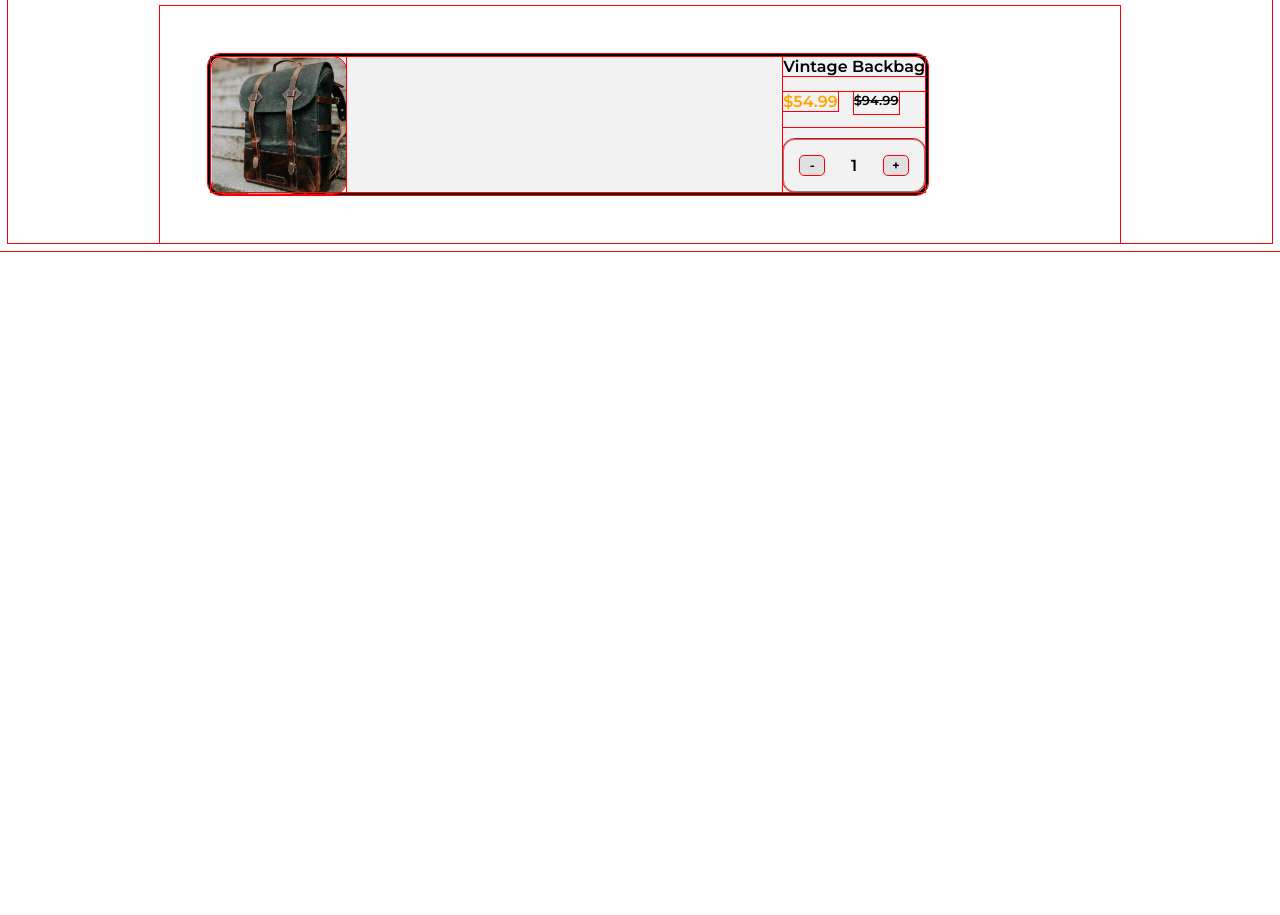
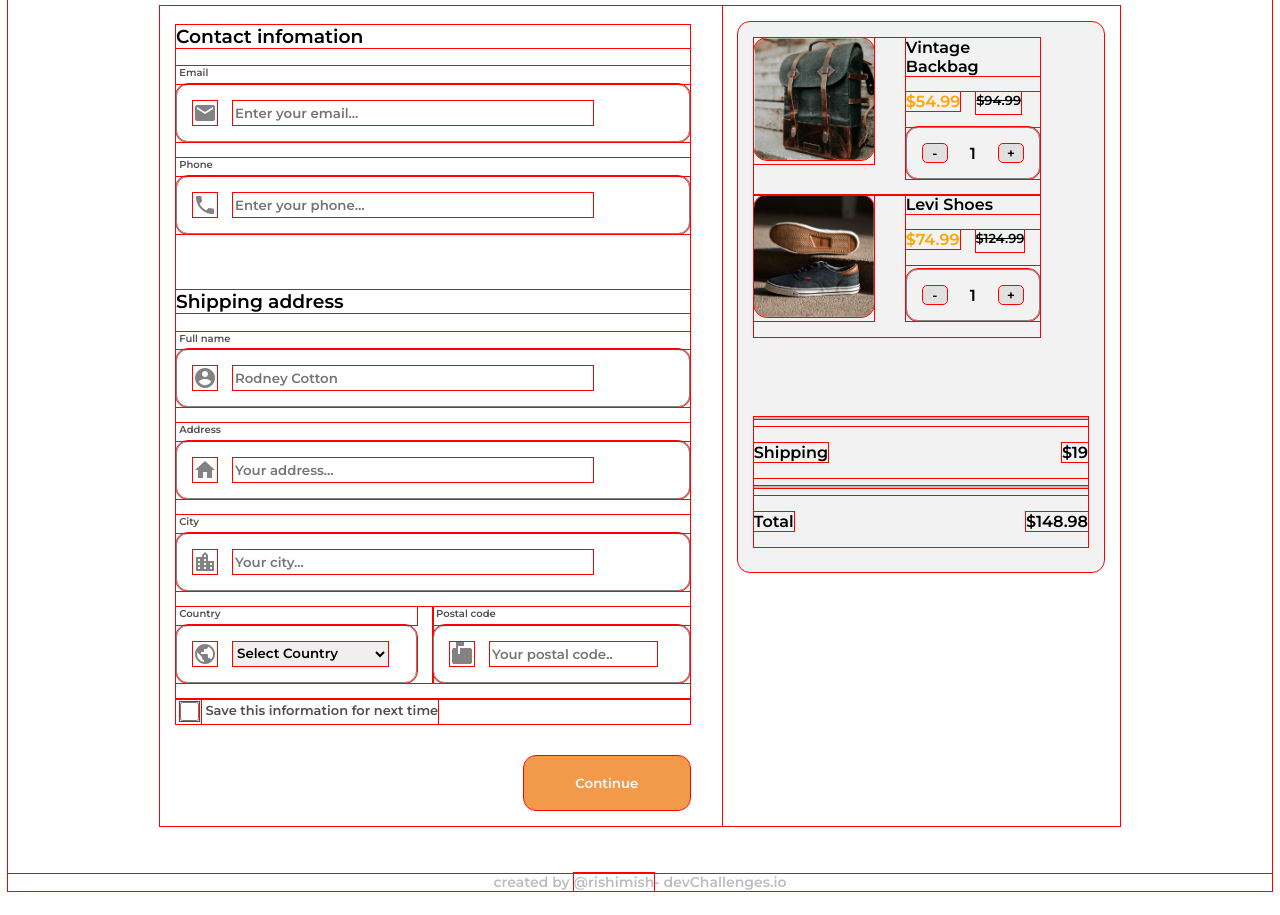
Before and after one commit to rishmi5h/checkout, a plain HTML site: page index.html in a window 1280 px wide. Shown: the part 76-991 px from the top of the page. Before the commit the page ends 800 px from the top, so only its background shows below. Drawn offline with Linux system fonts and the light colour scheme.

Commit message:
wip:done css

```diff
--- a/index.html
+++ b/index.html
@@ -1,27 +1,24 @@
 <!DOCTYPE html>
 <html lang="en">
+
 <head>
   <meta charset="utf-8" />
-    <meta
-      name="viewport"
-      content="width=device-width, initial-scale=1,
-  maximum-scale=5"
-    />
-    <link
-      href="https://fonts.googleapis.com/icon?family=Material+Icons"
-      rel="stylesheet"
-    />
+  <meta name="viewport" content="width=device-width, initial-scale=1,
+  maximum-scale=5" />
+  <link href="https://fonts.googleapis.com/icon?family=Material+Icons" rel="stylesheet" />
   <link rel="stylesheet" href="styles.css" />
   <link rel="stylesheet" href="total.css" />
   <title>Checkout</title>
 </head>
 
 <body>
-    <div class="heading"><h1>Checkout</h1></div>
+  <div class="heading">
+    <h1>Checkout</h1>
+  </div>
 
   <div class="gridd">
-      <!-- <div class="form">
-      <form>
+    <div class="form">
+      <form action="" method="get">
         <section>
           <h3>Contact infomation</h3>
           <div class="input-main">
@@ -348,7 +345,7 @@
         </section>
 
       </form>
-    </div> -->
+    </div>
     <div class="total">
       <div class="products">
         <div class="img">
@@ -363,13 +360,14 @@
             </div>
           </div>
           <div class="qty">
-              <input type="button" value="-" field="quantity" />
+
+            <button onclick="increment()">-</button>
             1
-              <input type="button" value="+" field="quantity" />
+            <button onclick="decrement()">+</button>
           </div>
         </div>
       </div>
-        <!-- <div class="products">
+      <div class="products">
         <div class="img">
           <img src="./images/photo2.png" alt="" class="images" />
         </div>
@@ -382,14 +380,15 @@
             </div>
           </div>
           <div class="qty">
-              <input type="button" value="-" field="quantity" />
+            <!-- <input id=demoInput type=text min=1 max=110> -->
+            <button onclick="increment()">-</button>
             1
-              <input type="button" value="+" field="quantity" />
+            <button onclick="decrement()">+</button>
           </div>
         </div>
-        </div> -->
+      </div>
 
-        <!-- <div class="shipping-total">
+      <div class="shipping-total">
         <hr />
         <div class="st">
           <p>Shipping</p>
@@ -401,8 +400,15 @@
           <p>Total</p>
           <p>$148.98</p>
         </div>
-        </div> -->
       </div>
     </div>
+  </div>
+
+  <footer>
+    created by
+    <a href="https://github.com/rishimish" target="_blank">@rishimish</a>-
+    devChallenges.io
+  </footer>
 </body>
+
 </html>
--- a/styles.css
+++ b/styles.css
@@ -17,7 +17,7 @@
 .heading{
     max-width: 960px;
     margin:0 auto;
-    padding-left: 3rem;
+    padding-left: 1rem;
 }
 /* h1{
     text-align: center;
@@ -29,14 +29,17 @@
 
 }
 .gridd .form{
-    padding: 1rem;
-    margin:2rem;
+    padding: 0rem 2rem 1rem 1rem ;
+    /* margin:2rem; */
 }
 
 .gridd .total{
-    width: 75%;
-    margin: 3rem;
+    /* width: 100%; */
+    max-height: 380px;
+    margin: 1rem;
     max-height: 550px;
+    padding-left: 1rem;
+    padding-right: 1rem;
 
 }
 
@@ -119,9 +122,27 @@ section {
     border-style: none;
     margin-top: 2rem;
 }
+footer {
+    margin-top: 3rem;
+    margin-bottom: 1.5rem;
 
+    font-family: Montserrat;
+    font-style: normal;
+    font-weight: 600;
+    font-size: 14px;
+    line-height: 17px;
+    text-align: center;
 
-@media (max-width:800px){
+    color: #BDBDBD;
+}
+
+footer a {
+    list-style: none;
+    text-decoration: none;
+    color: #BDBDBD; ;
+}
+
+@media (max-width:600px){
     .gridd{
         display: flex;
         flex-direction: column-reverse;
--- a/total.css
+++ b/total.css
@@ -18,19 +18,18 @@
 .total {
     background: var(--gray);
     border-radius: 12px;
-
-    border: solid;
+    padding: 1rem;
+    border: none;
 }
 
 .total .products {
     display: flex;
-    /* padding: 1rem; */
-    /* height: 30%; */
-    /* width: 80%; */
-    justify-content: space-between;
+    padding-bottom: 1rem;
+    justify-content: flex-start;
+    margin-right: 3rem;
 }
 
-.products .img{
+.products .img {
     width: 90%;
     height: 100%;
     max-width: 135px;
@@ -38,6 +37,7 @@
     min-width: 120px;
     min-height: 120px;
 }
+
 .products .images {
     width: 100%;
     height: 100%;
@@ -47,8 +47,9 @@
 }
 
 .products .prod-desc {
+
     padding-top: 0;
-    margin-left: 1rem;
+    margin-left: 2rem;
     display: flex;
     flex-direction: column;
     justify-content: space-between;
@@ -78,11 +79,12 @@
     padding: 1rem;
     border-radius: 12px;
     display: flex;
-    width: 100%;
+    width: 134.25px;
+    height: 52px;
     justify-content: space-between;
 }
 
-.qty input {
+.qty button {
     border-style: none;
     background-color: var(--gray);
     background: #E0E0E0;
@@ -90,13 +92,31 @@
     width: 1.5rem;
 }
 
-.shipping-total{
+.shipping-total {
     margin-top: 5rem;
 }
-hr{
+
+hr {
     border: 1px solid #BDBDBD;
 }
-.shipping-total .st{
+
+.shipping-total .st {
     display: flex;
     justify-content: space-between;
 }
+
+@media (max-width:600px){
+    .prod-desc .qty {
+
+        width: 122.8px;
+height: 49.86px;
+
+    }
+    .total .products {
+        display: flex;
+        padding-bottom: 1rem;
+        justify-content: flex-start;
+        margin-right: 1rem;
+    }
+
+}
```
Also changed, not shown: scripts.js (added, +18 -0 lines). Lines whose indentation alone changed are shown as unchanged.
